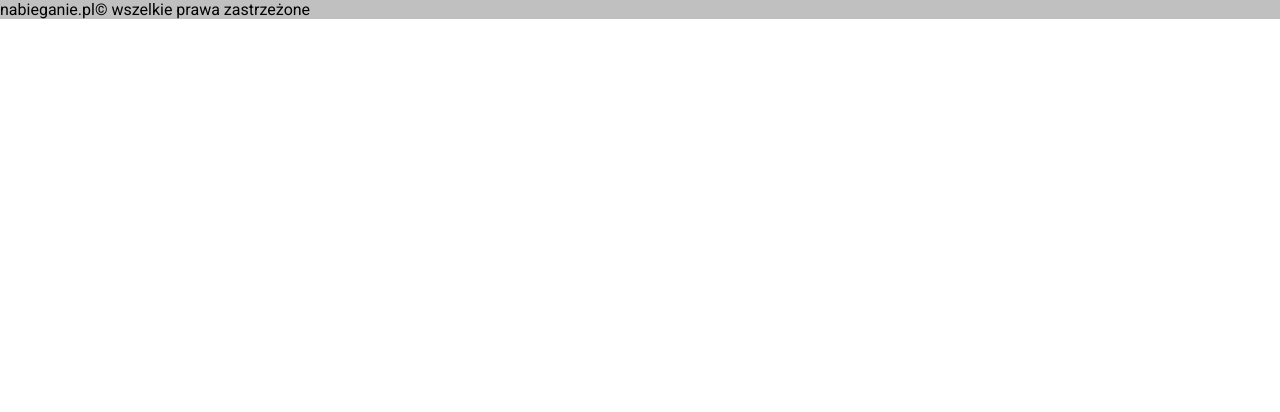
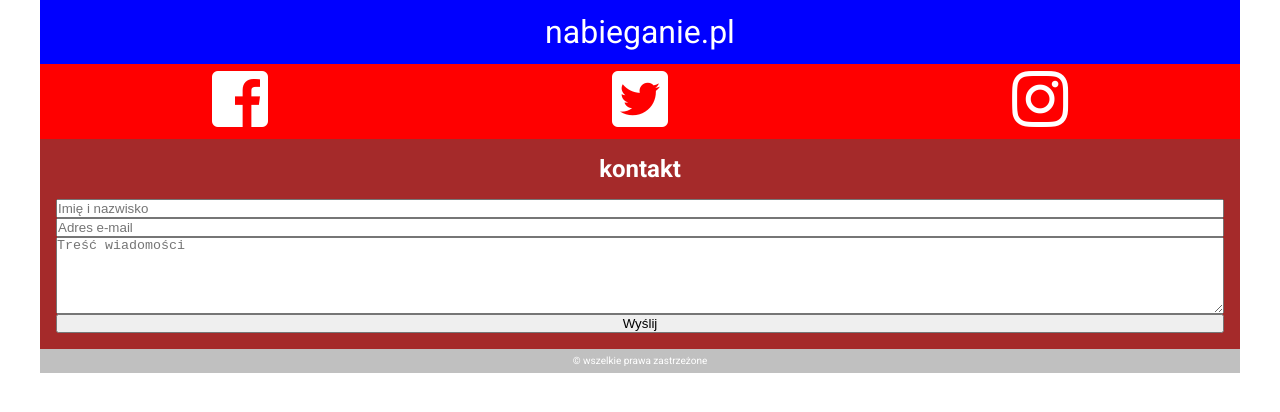
Before and after one commit to MorozMichal/project-run, a plain HTML site: page index.html in a window 1280 px wide. Drawn offline with Linux system fonts and the light colour scheme.

Commit message:
footer structure

```diff
--- a/index.html
+++ b/index.html
@@ -7,6 +7,8 @@
   <meta http-equiv="X-UA-Compatible" content="ie=edge" />
   <title>nabieganie.pl</title>
   <link href="https://fonts.googleapis.com/css?family=Roboto:400,700,900&amp;subset=latin-ext" rel="stylesheet">
+  <link rel="stylesheet" href="https://use.fontawesome.com/releases/v5.5.0/css/all.css" integrity="sha384-B4dIYHKNBt8Bc12p+WXckhzcICo0wtJAoU8YZTY5qE0Id1GSseTk6S+L3BlXeVIU"
+    crossorigin="anonymous">
   <link rel="stylesheet" href="css/style.css" />
 </head>
 
@@ -23,12 +25,23 @@
     <div class="footer-logo">
       <p>nabieganie.pl</p>
     </div>
-    <div class="footer-social">
-      <div class="footer-social-media"></div>
-      <div class="footer-social-contact"></div>
-      <div class="footer-copy">
-        <p>&copy; wszelkie prawa zastrzeżone</p>
+    <div class="footer-social-media">
+      <div><i class="fab fa-facebook-square"></i></div>
+      <div><i class="fab fa-twitter-square"></i></div>
+      <div><i class="fab fa-instagram"></i></div>
+    </div>
+    <div class="footer-contact">
+      <h2>kontakt</h2>
+      <div class="footer-contact-form">
+        <input type="text" name="contact_name" placeholder="Imię i nazwisko" required="required" tabindex="1">
+        <input type="email" name="contact_email" placeholder="Adres e-mail" required="required" tabindex="2">
+        <textarea rows="5" name="contact_body" placeholder="Treść wiadomości" required="required" tabindex="3"></textarea>
+        <input type="submit" value="Wyślij" tabindex="5">
       </div>
+    </div>
+    <div class="footer-copy">
+      <p>&copy; wszelkie prawa zastrzeżone</p>
+    </div>
 
   </footer>
 
--- a/sass/_base.scss
+++ b/sass/_base.scss
@@ -1,4 +1,6 @@
 body {
     font-family: 'Roboto', sans-serif;
-    width: 400;
+    max-width: 1200px;
+    margin: 0 auto;
+    font-size: 10px;
 }
--- a/sass/_footer.scss
+++ b/sass/_footer.scss
@@ -1,19 +1,56 @@
 footer {
     background-color: silver;
     display: flex;
-
+    flex-direction: row;
+    flex-wrap: wrap;
+    text-align: center;
+    color: white;
 
     .footer-logo {
-        text-align: center;
+        background-color: blue;
+        flex-basis: 100%;
+        font-size: $font-size-xxl;
+        line-height: calc(#{$font-size-xxl} + 2rem); //jak jest zmienna w calc trzeba wstawiać #{}
     }
 
-    .footer-social {
-        .footer-social-media {}
+    .footer-social-media {
 
-        .footer-social-contact {}
+        flex-basis: 100%;
+        font-size: $font-size-md;
+        background-color: yellow;
+        display: flex;
+        flex-direction: row;
+        align-items: center;
+
+        div {
+            background-color: red;
+            flex-basis: 34%;
+            font-size: 4rem;
+
+        }
+
+    }
+
+    .footer-contact {
+        padding-top: 1rem;
+        background-color: brown;
+        flex-basis: 100%;
+        font-size: $font-size-md;
+        display: flex;
+        flex-direction: column;
+
+        .footer-contact-form {
+            padding: 1rem;
+            display: flex;
+            flex-direction: column;
+            width: 100%;
+
+        }
     }
 
     .footer-copy {
-        text-align: center;
+        flex-basis: 100%;
+        font-size: $font-size-xxs;
+        line-height: 1.5rem;
     }
 }
--- a/sass/_variables.scss
+++ b/sass/_variables.scss
@@ -0,0 +1,7 @@
+$font-size-xxs: .625rem;
+$font-size-xs: .75rem;
+$font-size-sm: .9rem;
+$font-size-md: 1rem;
+$font-size-lg: 1.25rem;
+$font-size-xl: 1.5rem;
+$font-size-xxl: 2rem;
--- a/sass/style.scss
+++ b/sass/style.scss
@@ -2,4 +2,6 @@
 @import 'variables';
 @import 'base';
 @import 'nav';
+
+/* footer */
 @import 'footer';
```
Also changed, not shown: css/style.css, 1 other file.
